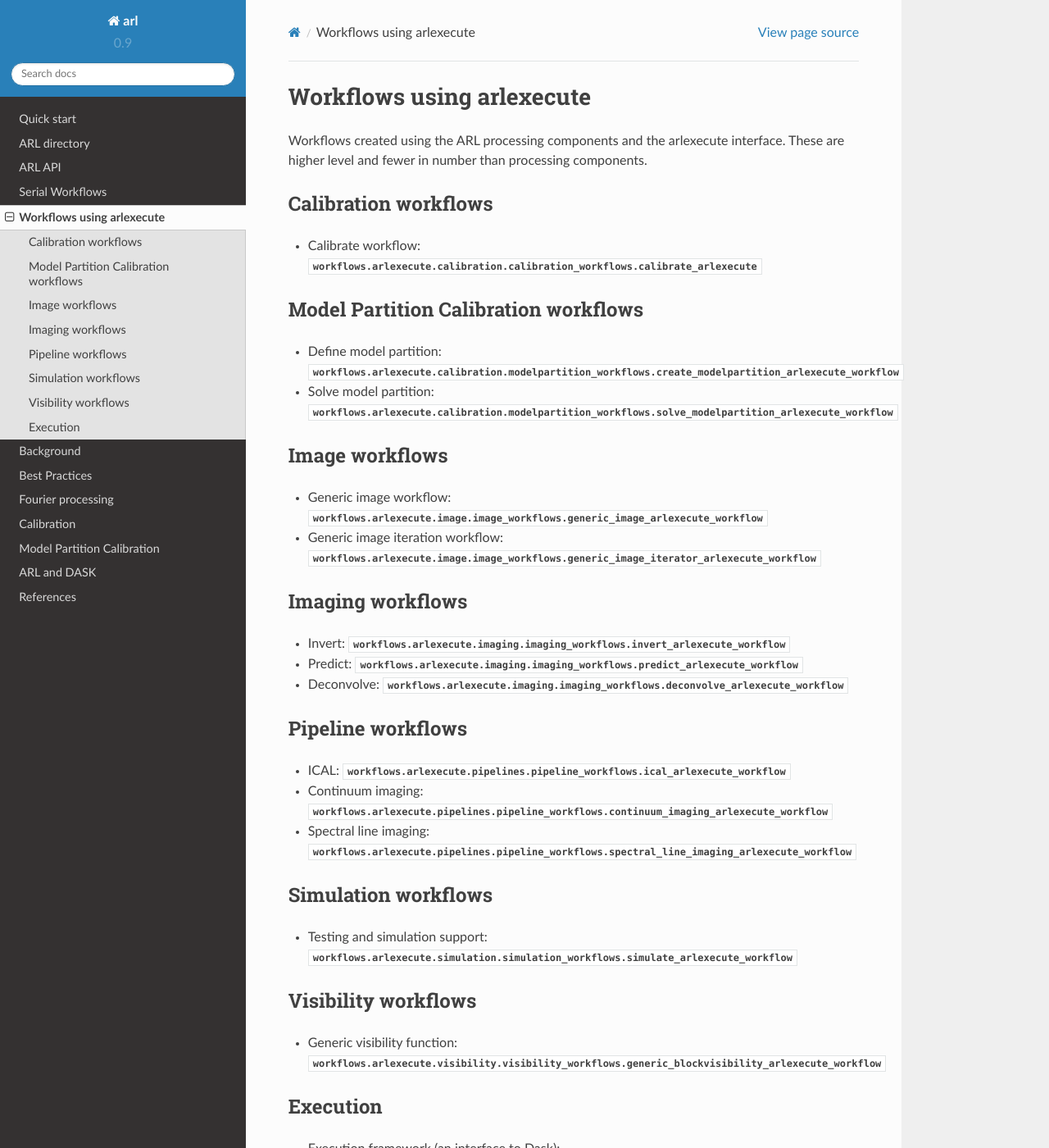
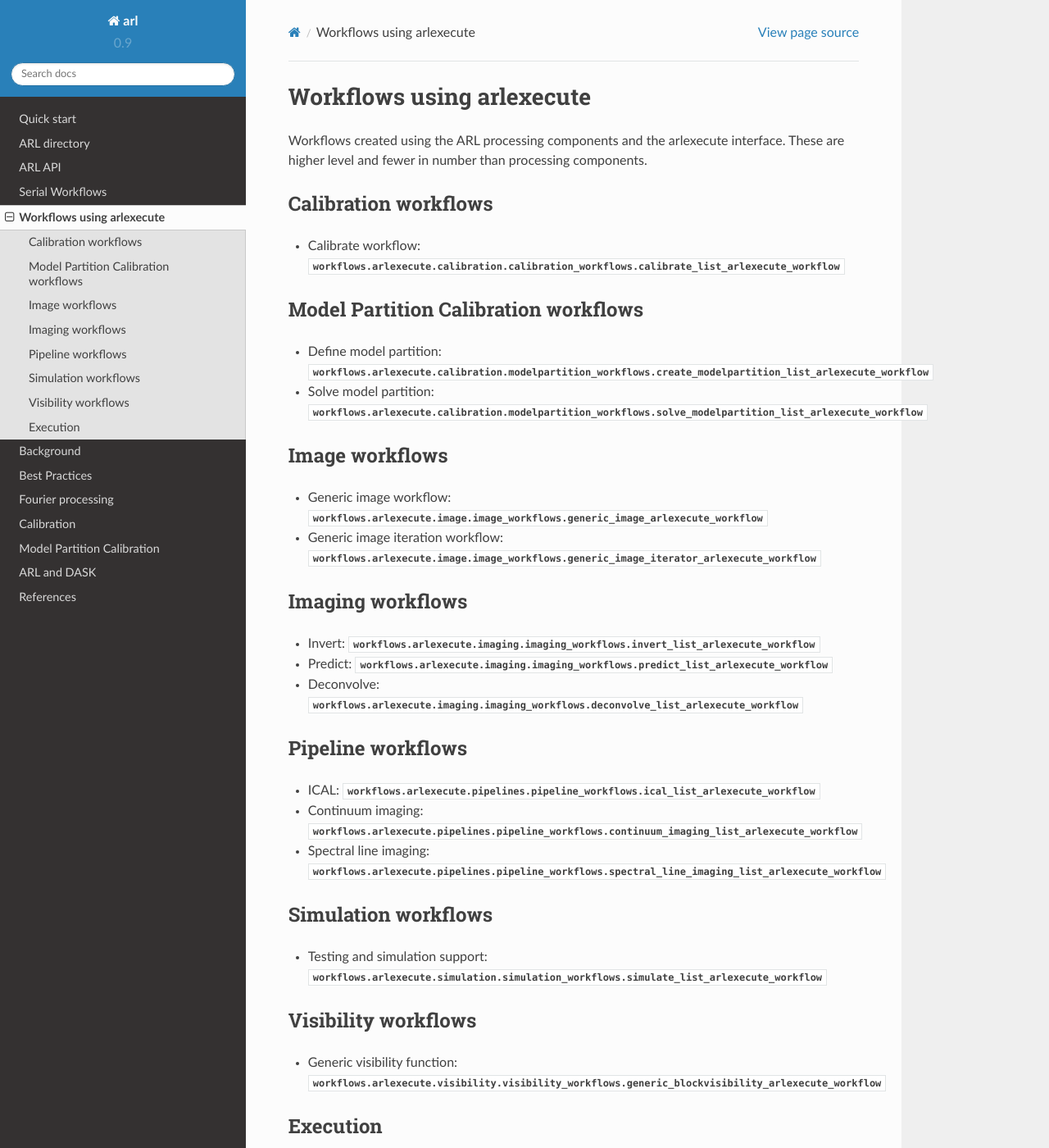
Before and after one commit to telegraphic/ska-sdp-datamodels, a Sphinx documentation site: the page built from docs/ARL_directory_arlexecute_workflows.rst, in a window 1280 px wide and 1400 px high. Shown: the whole window at 82% size. Built offline with Sphinx 7.4.7 and the Read the Docs theme 2.0.0, drawn with Linux system fonts in a browser that asks for light colours; pages that are not in the unit, such as notebooks, are missing from menus.

```diff
--- a/docs/ARL_Fourier_processing.rst
+++ b/docs/ARL_Fourier_processing.rst
@@ -45,7 +45,7 @@
 of the above example::
 
         m31model=create_test_image()
-        vis = predict_serial_workflow(vis, m31model, context='facets', nfacets=4)
+        vis = predict_list_serial_workflow(vis, m31model, context='facets', nfacets=4)
 
 The third approach implements imaging via arlexecute::
 
--- a/docs/ARL_directory.rst
+++ b/docs/ARL_directory.rst
@@ -52,8 +52,8 @@
 =============================
 
 * Predict BlockVisibility or Visibility for Skycomponent :py:mod:`processing_components.imaging.base.predict_skycomponent_visibility`
-* Predict by de-gridding visibilities :py:mod:`workflows.serial.imaging.imaging_serial.predict_serial_workflow`
-* Invert by gridding visibilities :py:mod:`workflows.serial.imaging.imaging_serial.invert_serial_workflow`
+* Predict by de-gridding visibilities :py:mod:`workflows.serial.imaging.imaging_serial.predict_list_serial_workflow`
+* Invert by gridding visibilities :py:mod:`workflows.serial.imaging.imaging_serial.invert_list_serial_workflow`
 
 Deconvolution
 =============
--- a/docs/ARL_directory_arlexecute_workflows.rst
+++ b/docs/ARL_directory_arlexecute_workflows.rst
@@ -10,13 +10,13 @@
 Calibration workflows
 =====================
 
-* Calibrate workflow: :py:mod:`workflows.arlexecute.calibration.calibration_workflows.calibrate_arlexecute`
+* Calibrate workflow: :py:mod:`workflows.arlexecute.calibration.calibration_workflows.calibrate_list_arlexecute_workflow`
 
 Model Partition Calibration workflows
 =====================================
 
-* Define model partition: :py:mod:`workflows.arlexecute.calibration.modelpartition_workflows.create_modelpartition_arlexecute_workflow`
-* Solve model partition: :py:mod:`workflows.arlexecute.calibration.modelpartition_workflows.solve_modelpartition_arlexecute_workflow`
+* Define model partition: :py:mod:`workflows.arlexecute.calibration.modelpartition_workflows.create_modelpartition_list_arlexecute_workflow`
+* Solve model partition: :py:mod:`workflows.arlexecute.calibration.modelpartition_workflows.solve_modelpartition_list_arlexecute_workflow`
 
 Image workflows
 ===============
@@ -27,21 +27,21 @@
 Imaging workflows
 =================
 
-* Invert: :py:mod:`workflows.arlexecute.imaging.imaging_workflows.invert_arlexecute_workflow`
-* Predict: :py:mod:`workflows.arlexecute.imaging.imaging_workflows.predict_arlexecute_workflow`
-* Deconvolve: :py:mod:`workflows.arlexecute.imaging.imaging_workflows.deconvolve_arlexecute_workflow`
+* Invert: :py:mod:`workflows.arlexecute.imaging.imaging_workflows.invert_list_arlexecute_workflow`
+* Predict: :py:mod:`workflows.arlexecute.imaging.imaging_workflows.predict_list_arlexecute_workflow`
+* Deconvolve: :py:mod:`workflows.arlexecute.imaging.imaging_workflows.deconvolve_list_arlexecute_workflow`
 
 Pipeline workflows
 ==================
 
-* ICAL: :py:mod:`workflows.arlexecute.pipelines.pipeline_workflows.ical_arlexecute_workflow`
-* Continuum imaging: :py:mod:`workflows.arlexecute.pipelines.pipeline_workflows.continuum_imaging_arlexecute_workflow`
-* Spectral line imaging: :py:mod:`workflows.arlexecute.pipelines.pipeline_workflows.spectral_line_imaging_arlexecute_workflow`
+* ICAL: :py:mod:`workflows.arlexecute.pipelines.pipeline_workflows.ical_list_arlexecute_workflow`
+* Continuum imaging: :py:mod:`workflows.arlexecute.pipelines.pipeline_workflows.continuum_imaging_list_arlexecute_workflow`
+* Spectral line imaging: :py:mod:`workflows.arlexecute.pipelines.pipeline_workflows.spectral_line_imaging_list_arlexecute_workflow`
 
 Simulation workflows
 ====================
 
-* Testing and simulation support: :py:mod:`workflows.arlexecute.simulation.simulation_workflows.simulate_arlexecute_workflow`
+* Testing and simulation support: :py:mod:`workflows.arlexecute.simulation.simulation_workflows.simulate_list_arlexecute_workflow`
 
 Visibility workflows
 ====================
--- a/docs/ARL_directory_serial_workflows.rst
+++ b/docs/ARL_directory_serial_workflows.rst
@@ -10,11 +10,11 @@
 Imaging workflows
 =================
 
-* Invert: :py:mod:`workflows.serial.imaging.imaging_serial.invert_serial_workflow`
-* Predict: :py:mod:`workflows.serial.imaging.imaging_serial.predict_serial_workflow`
+* Invert: :py:mod:`workflows.serial.imaging.imaging_serial.invert_list_serial_workflow`
+* Predict: :py:mod:`workflows.serial.imaging.imaging_serial.predict_list_serial_workflow`
 
 Pipeline workflows
 ==================
 
-* ICAL: :py:mod:`workflows.serial.pipelines.pipeline_serial.ical_serial_workflow`
+* ICAL: :py:mod:`workflows.serial.pipelines.pipeline_serial.ical_list_serial_workflow`
 * RCAL: :py:mod:`workflows.serial.pipelines.pipeline_serial.rcal_serial_workflow`
```
Also changed, not shown: 8 other files.
